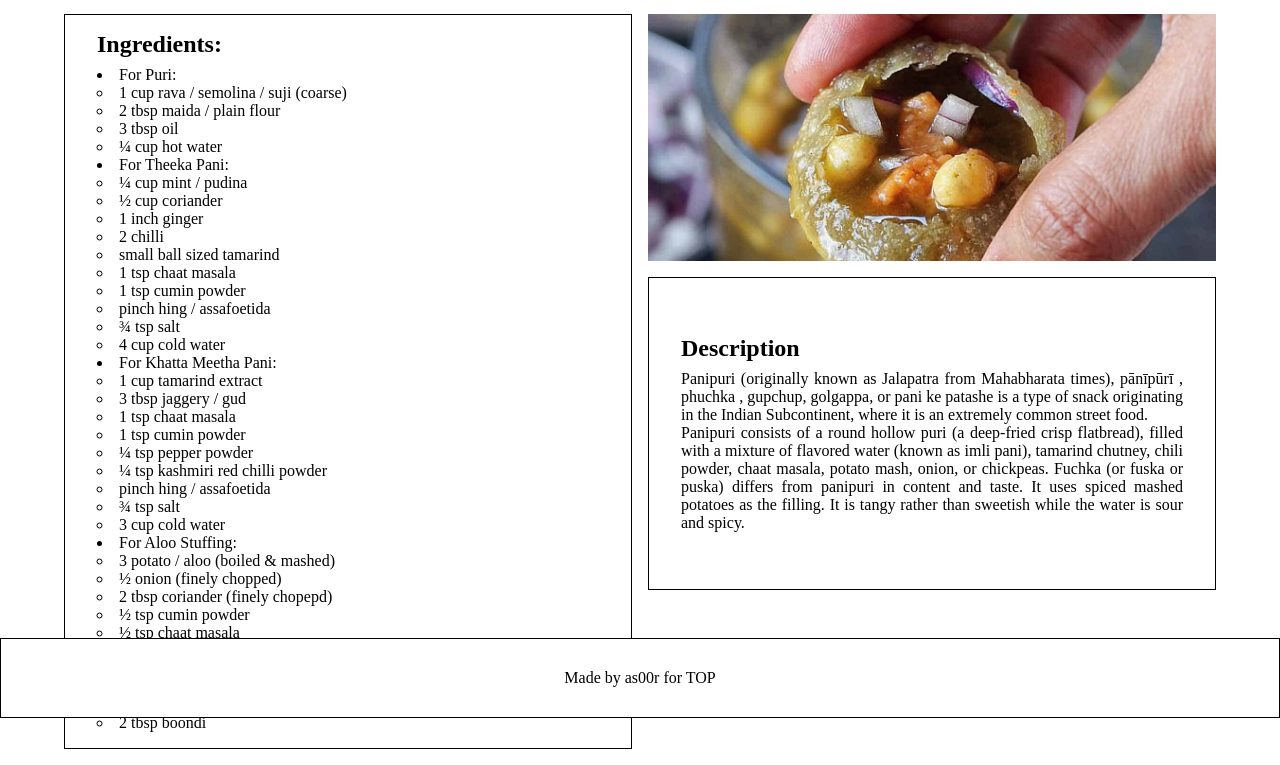
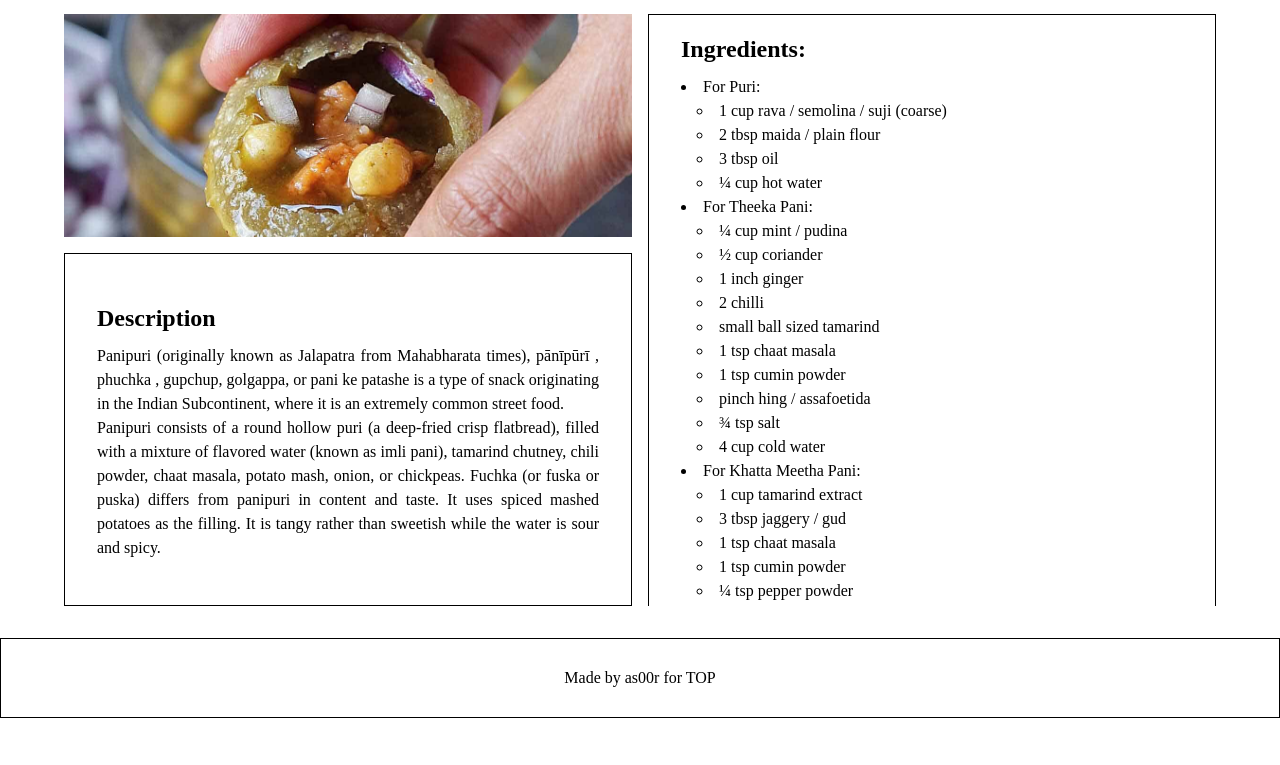
Before and after one commit to as00r-dev/odin-recipes, a plain HTML site: page recipes/pani-puri.html in a window 1280 px wide. Shown: the part 82-847 px from the top of the page. After the commit the page ends 800 px from the top, so only its background shows below. Drawn offline with Linux system fonts and the light colour scheme; a web font is replaced by a local one.

Commit message:
Finish recipe page style, fix footer bug
Earlier main element's height was set to min-height for desktop
and max-height for mobile, which caused overflow and layout issue.
So it was fixed.

Recipe page style is finished. It is responsive.

```diff
--- a/recipes/pani-puri.html
+++ b/recipes/pani-puri.html
@@ -12,7 +12,7 @@
       <h1>Pani Puri</h1>
     </header>
 
-    <main>
+    <main class="recipe-page">
       <div class="col fixed">
         <div class="img-container">
           <img
@@ -20,7 +20,7 @@
             alt="Pani Puri: A favorite street food in India"
           />
         </div>
-        <div class="dev-box recipe-page">
+        <div class="dev-box last recipe-page">
           <h2>Description</h2>
           <p>
             Panipuri (originally known as Jalapatra from Mahabharata times),
@@ -102,7 +102,7 @@
             </li>
           </ul>
         </div>
-        <div class="dev-box recipe-page">
+        <div class="dev-box last recipe-page">
           <h2>Recipe:</h2>
           <ol>
             <li>
--- a/style.css
+++ b/style.css
@@ -5,14 +5,7 @@
   padding: 0;
   box-sizing: border-box;
   font-family: "Inria Serif", serif;
-}
-
-html {
-  height: 100%;
-}
-
-body {
-  min-height: 100%;
+  line-height: 1.5em;
 }
 
 header {
@@ -30,15 +23,12 @@ main {
   display: flex;
   flex-direction: column;
   padding: 16px 64px;
+  min-height: 80vh;
 }
 
 header,
 footer {
   max-height: 10vh;
-}
-
-main {
-  max-height: 80vh;
 }
 
 .col {
@@ -104,11 +94,8 @@ footer {
   border: 1px solid black;
   text-align: center;
   padding: 32px 16px;
-  position: fixed;
   background: white;
   width: 100%;
-  bottom: 0;
-  left: 0;
   display: flex;
   align-items: center;
   justify-content: center;
@@ -190,6 +177,25 @@ h2 {
   margin-bottom: 8px;
 }
 
+ul ul,
+ol ol {
+  margin-left: 16px;
+}
+
+::-webkit-scrollbar-track {
+  background: #f1f1f1;
+}
+
+/* Handle */
+::-webkit-scrollbar-thumb {
+  background: #888;
+}
+
+/* Handle on hover */
+::-webkit-scrollbar-thumb:hover {
+  background: #555;
+}
+
 /* Animation */
 
 @keyframes reveal {
@@ -206,8 +212,20 @@ h2 {
   main {
     flex-direction: row-reverse;
     position: relative;
-    min-height: 80vh;
+    max-height: 80vh;
     gap: 16px;
+  }
+
+  .last.recipe-page.dev-box {
+    margin-bottom: 0;
+  }
+
+  main.recipe-page {
+    flex-direction: row;
+  }
+
+  .scrollable {
+    overflow-y: scroll;
   }
 
   .mid {
```
